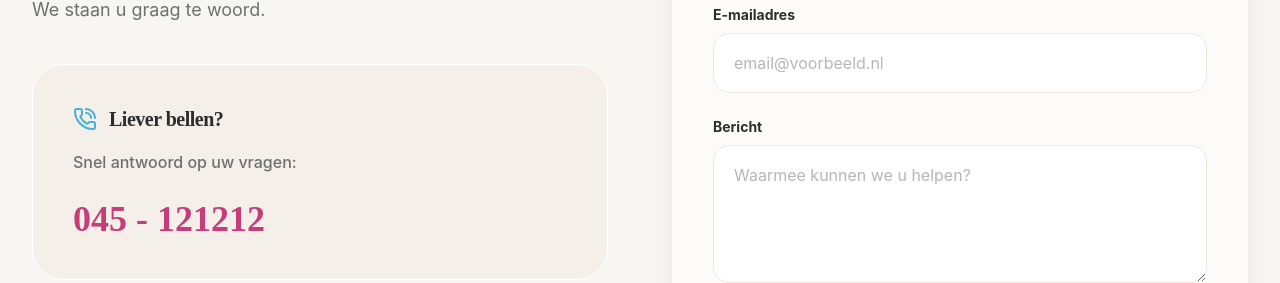
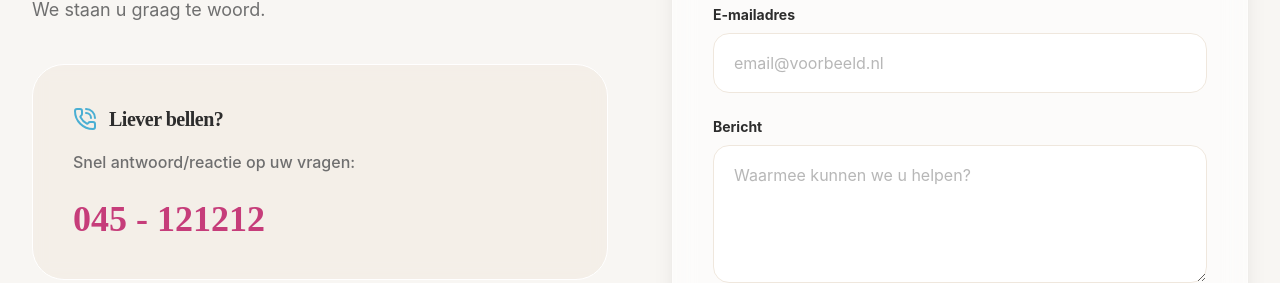
Before and after one commit to Brullie88/Website, a React (Vite) app: page / in a window 1280 px wide. Shown: the part 3050-3333 px from the top of the page. Built offline with nearby package versions, Linux system fonts and the light colour scheme.

Commit message:
Update ContactForm.tsx

```diff
--- a/src/components/ContactForm.tsx
+++ b/src/components/ContactForm.tsx
@@ -18,7 +18,7 @@ export default function ContactForm() {
                 Liever bellen?
               </h3>
               <p className="text-levanto-gray mb-6 font-medium">
-                Snel antwoord op uw vragen:
+                Snel antwoord/reactie op uw vragen:
               </p>
               <a href="tel:+31045121212" className="text-3xl lg:text-4xl font-display font-bold text-levanto-magenta hover:text-levanto-gold transition-colors">
                 045 - 121212
```
